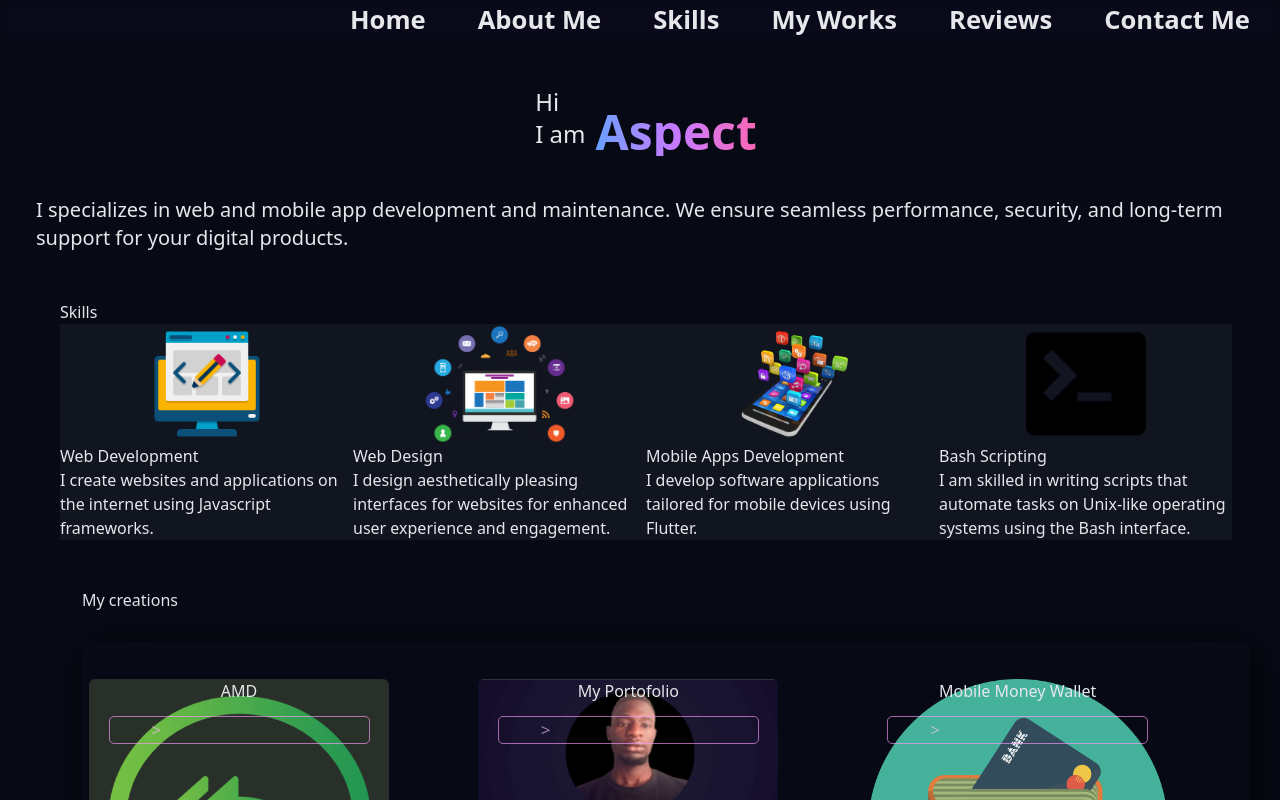
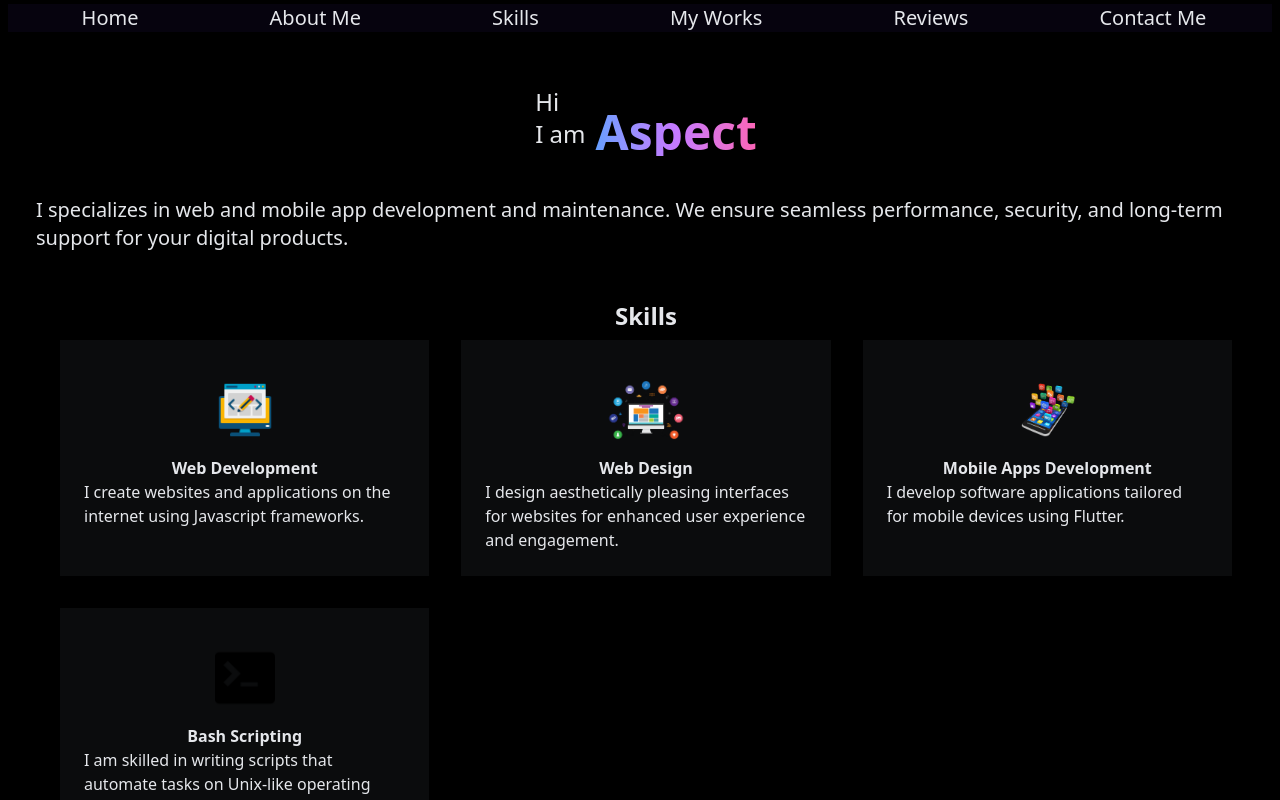
Before and after one commit to aspects19/portfolio, a React (Vite) app: page / in a window 1280 px wide. Shown: the top 800 px of the page. Built offline with nearby package versions, Linux system fonts and the light colour scheme.

Commit message:
Migrate styling to tailwind

```diff
--- a/src/App.tsx
+++ b/src/App.tsx
@@ -9,7 +9,7 @@ import './App.css';
 
 function App() {
     return (
-        <div className="app text-gray-200 pl-3 ">
+        <div className="app bg-black text-gray-200 pl-3 ">
              <General/>
              <Home/>
              <About/>
--- a/src/components/Navigation/Navigation.css
+++ /dev/null
@@ -1,72 +0,0 @@
-@media only screen and (min-width: 768px) {
-    .nav-bar {
-        position: fixed;
-        top: 2px;
-        left: 4px;
-        right: 4px;
-        background-color:#10082565;
-        backdrop-filter: blur(3px);
-        z-index: 999;
-    }
-
-    .sidebar{
-        font-size: 2dvw;
-        font-weight: 800;
-        height: 37px;
-        display: flex;
-        flex-direction: row;
-        align-items: flex-end;
-        padding-left: 25vw;
-        align-items: center;
-        justify-content: space-around;
-    }
-
-    .humberger {
-        display: none;
-    }
-
-    .menu-text {
-        cursor: pointer;
-    }
-
-}
-
-/* ---------FOR SMALL DEVICES / ANDROID---------*/
-@media only screen and (max-width: 768px) {
-    .humberger {
-        size: 40px;
-        z-index: 9999;
-        position: fixed;
-        top: 20px;
-        left: 10px;
-        margin-bottom: 40px;
-    }
-
-    .sidebar-active {
-        z-index: 999;
-        position: fixed;
-        display: flex;
-        flex-direction: column;
-        justify-content: space-around;
-        color: #ffffff;
-        font-size: 40px;
-        align-items: center;
-        backdrop-filter: blur(6px);
-        top: 0;
-        bottom: 0;
-        left: 0;
-        right: 0;
-        width: 100vdh;
-        height: 100vdh;
-        padding: 170px 0;
-    }
-
-    .sidebar {
-        display: none;
-    }
-
-    .menu-text {
-        cursor: pointer;
-    }
-
-}
--- a/src/components/Navigation/Navigation.tsx
+++ b/src/components/Navigation/Navigation.tsx
@@ -1,7 +1,6 @@
 import React, {useState} from 'react';
 import { RxHamburgerMenu} from 'react-icons/rx';
 import {IoMdClose} from 'react-icons/io'
-import './Navigation.css'
 
 function Navigation() {
     const IconSize =  25;
@@ -25,26 +24,30 @@ function Navigation() {
     };
 
   return (
-  <div className='nav-bar'>
-    <div className='humberger' onClick={handleCollapse}>
-      {collapsed ? <IoMdClose size={IconSize}/> : <RxHamburgerMenu size={IconSize} />}</div>
-    <div className={collapsed ? 'sidebar-active' : 'sidebar'}>
-      <div className='menu- transition-colors' onClick={() => scrollToTarget('home')}>
+  <div className='fixed top-1 left-2 right-2 md:bg-[#10082565] md:backdrop-blur-2xl z-50'>
+    <div className=' md:hidden z-50 top-6 cursor-pointer' onClick={handleCollapse}>
+      {collapsed ? <IoMdClose size={IconSize}/> : <RxHamburgerMenu size={IconSize} />}
+    </div>
+    <div className={` ${collapsed ?
+      'fixed flex flex-col justify-around text-white items-center backdrop-blur-[4px] top-0 left-0 right-0 bottom-0 py-36 font-bold text-3xl *:cursor-pointer' :
+      ' hidden text-4xl md:text-xl w-full md:flex flex-row pl-2 py-28 md:py-0 md:top-2.5 items-center justify-around '}`}
+      >
+      <div className=' transition-colors' onClick={() => scrollToTarget('home')}>
         <span >Home</span>
       </div>
-      <div className='menu- transition-colors' onClick={() => scrollToTarget('about')}>
+      <div className=' transition-colors' onClick={() => scrollToTarget('about')}>
         <span >About Me</span>
       </div>
-      <div className='menu- transition-colors' onClick={() => scrollToTarget('skills')}>
+      <div className=' transition-colors' onClick={() => scrollToTarget('skills')}>
         <span >Skills</span>
       </div>
-      <div className='menu- transition-colors' onClick={() => scrollToTarget('works')}>
+      <div className=' transition-colors' onClick={() => scrollToTarget('works')}>
         <span >My Works</span>
       </div>
-      <div className='menu- transition-colors' onClick={() => scrollToTarget('reviews')}>
+      <div className=' transition-colors' onClick={() => scrollToTarget('reviews')}>
         <span >Reviews</span>
       </div>
-      <div className='menu- transition-colors' onClick={() => scrollToTarget('contacts')}>
+      <div className=' transition-colors' onClick={() => scrollToTarget('contacts')}>
         <span >Contact Me</span>
       </div>
     </div>
--- a/src/components/Skills/Skills.css
+++ b/src/components/Skills/Skills.css
@@ -42,50 +42,3 @@
         flex-direction: column;
     }
 }
-
-/* ---------FOR SMALL DEVICES / ANDROID---------*/
-@media only screen and (max-width: 768px) {
-    .skills-container {
-        display: flex;
-        flex-direction: column;
-        /* margin: 40px 0; */
-    }
-
-    .skills {
-        gap: 16px;
-        display: grid;
-        margin: 0 10dvw;
-        grid-template-columns: 1fr 1fr;
-    }
-
-    .skill {
-        background-color: rgba(255, 255, 255, 0.027);
-        display: flex;
-        flex-direction: column;
-        align-items: center;
-        border-radius: 15px;
-    }
-
-    .skill-description {
-        font-size: .6rem;
-        display: flex;
-        flex-direction: column;
-        padding: .4rem;
-        font-weight: 400;
-    }
-
-    .skill-icon-icon {
-        height: 50px;
-        margin: 1rem 0 ;
-    }
-
-    .skill-title {
-        text-decoration: underline;
-        font-size: 4dvw;
-        padding-bottom: 10px;
-        font-weight: 700;
-        margin: 0 auto;
-    }
-
-
-}
--- a/src/components/Skills/Skills.tsx
+++ b/src/components/Skills/Skills.tsx
@@ -26,14 +26,14 @@ function Skills() {
     },
   ];
 
-  function SkillCard({ icon, title, description }) {
+  function SkillCard({ icon , title, description }) {
     return (
-      <div className='bg-gray-500/10 flex flex-col items-center'>
-        <div className='skill-icon'>
-          <img className='skill-icon-icon' src={icon} alt={title} />
+      <div className='bg-gray-500/10 flex flex-col items-center p-6'>
+        <div>
+          <img className=' h-15 mx-0 my-4' src={icon} alt={title} />
         </div>
-        <div className='skill-description'>
-          <h2>{title}</h2>
+        <div>
+          <h2 className=" w-full text-center text-[16px] font-bold">{title}</h2>
           {description}
         </div>
       </div>
@@ -42,8 +42,8 @@ function Skills() {
 
   return (
     <div className='m-12' id='skills'>
-      <h1>Skills</h1>
-      <div className='skills'>
+      <h1 className=" w-full text-center text-2xl pb-2 font-bold">Skills</h1>
+      <div className='grid grid-cols-1 gap-4 md:grid-cols-3 md:gap-8 '>
         {skillsData.map((skill, index) => (
           <SkillCard key={index} {...skill} />
         ))}
```
